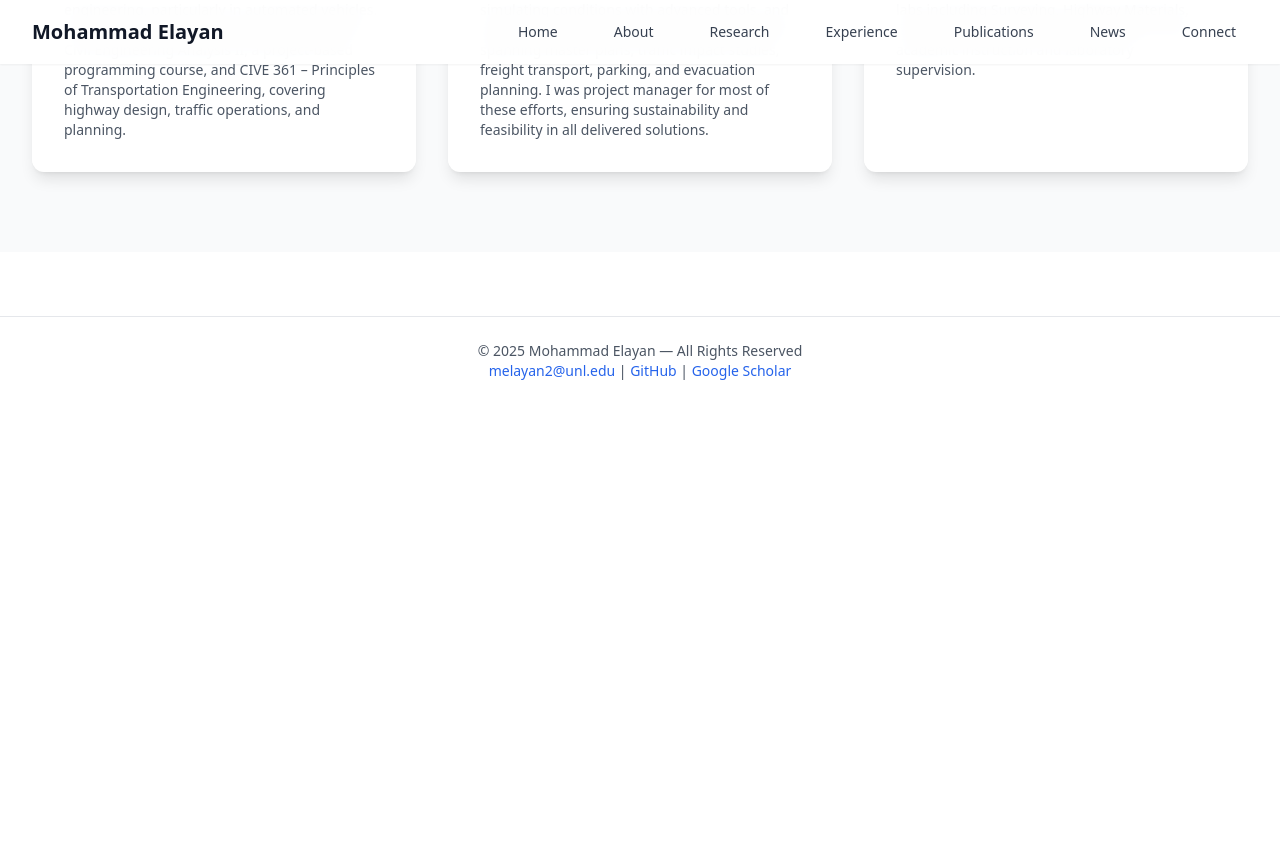
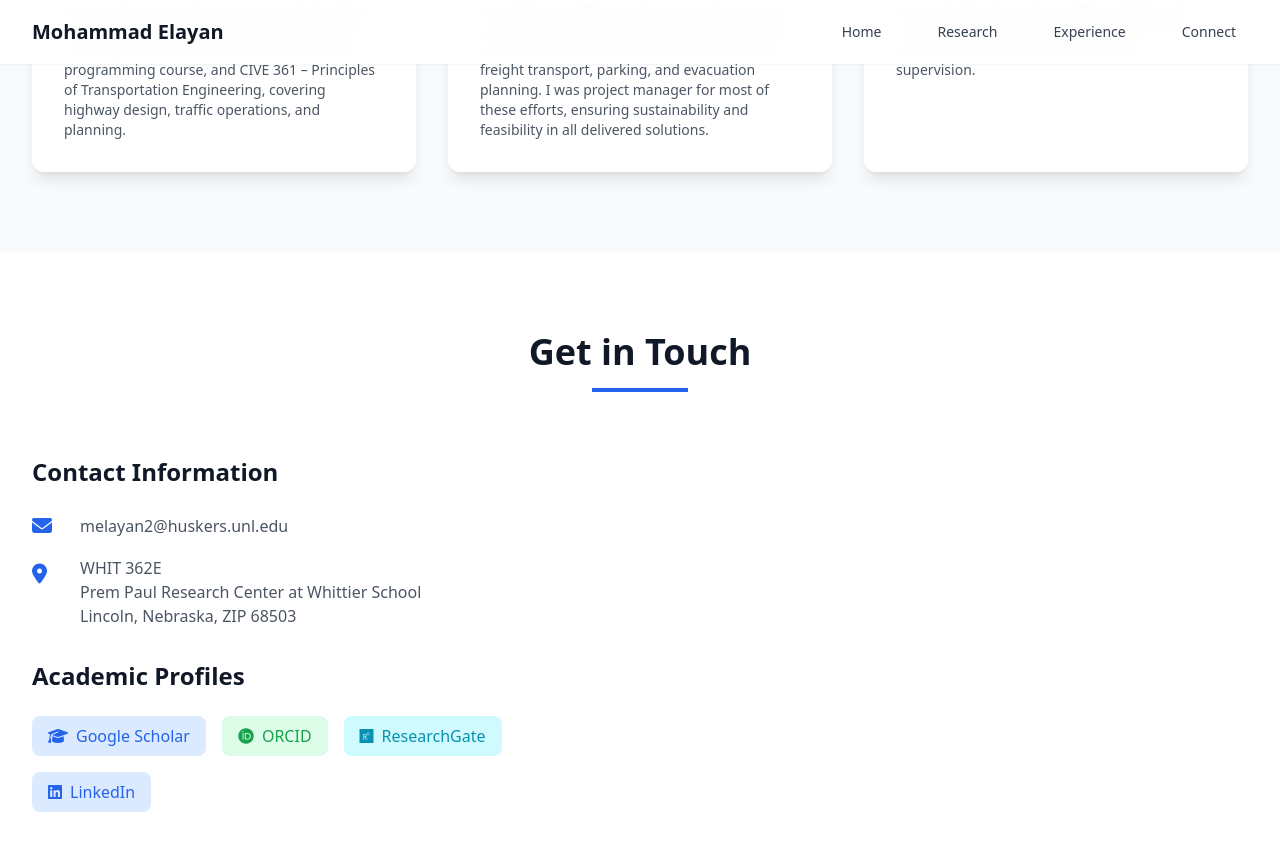
Before and after one commit to mselayan/mselayan.github.io, a Jekyll site: the page experience.html, which Jekyll copies as it is, in a window 1280 px wide and 900 px high, scrolled down 540 px. Shown: the top 851 px of the window. Built offline with Jekyll 4.4.1, drawn with Linux system fonts in a browser that asks for light colours; nearby versions of some CDN libraries; before the commit the page ends 945 px from its top, so only the background shows below that.

Commit message:
Update experience.html

```diff
--- a/experience.html
+++ b/experience.html
@@ -66,12 +66,9 @@
                 <div class="hidden md:block">
                     <div class="ml-10 flex items-baseline space-x-8">
                         <a href="index.html" class="nav-link text-gray-700 hover:text-blue-600 px-3 py-2 text-sm font-medium">Home</a>
-                        <a href="index.html" class="nav-link text-gray-700 hover:text-blue-600 px-3 py-2 text-sm font-medium">About</a>
-                        <a href="index.html" class="nav-link text-gray-700 hover:text-blue-600 px-3 py-2 text-sm font-medium">Research</a>
-                        <a href="experience.html" class="nav-link text-gray-700 hover:text-blue-600 px-3 py-2 text-sm font-medium">Experience</a>
-                        <a href="publications.html" class="nav-link text-gray-700 hover:text-blue-600 px-3 py-2 text-sm font-medium">Publications</a>
-                        <a href="index.html" class="nav-link text-gray-700 hover:text-blue-600 px-3 py-2 text-sm font-medium">News</a>
-                        <a href="index.html" class="nav-link text-gray-700 hover:text-blue-600 px-3 py-2 text-sm font-medium">Connect</a>
+                        <a href="research.html" class="nav-link text-gray-700 hover:text-blue-600 px-3 py-2 text-sm font-medium">Research</a>
+                        <a href="#experience" class="nav-link text-gray-700 hover:text-blue-600 px-3 py-2 text-sm font-medium">Experience</a>
+                        <a href="#connect" class="nav-link text-gray-700 hover:text-blue-600 px-3 py-2 text-sm font-medium">Connect</a>
                     </div>
                 </div>
                 <div class="md:hidden">
@@ -85,12 +82,9 @@
         <div id="mobile-menu" class="hidden md:hidden bg-white shadow-lg">
             <div class="px-2 pt-2 pb-3 space-y-1">
                 <a href="index.html" class="block px-3 py-2 text-gray-700 hover:text-blue-600">Home</a>
-                <a href="index.html#about" class="block px-3 py-2 text-gray-700 hover:text-blue-600">About</a>
-                <a href="index.html#research" class="block px-3 py-2 text-gray-700 hover:text-blue-600">Research</a>
-                <a href="publications.html" class="block px-3 py-2 text-gray-700 hover:text-blue-600">Publications</a>
+                <a href="research.html" class="block px-3 py-2 text-gray-700 hover:text-blue-600">Research</a>
                 <a href="experience.html" class="block px-3 py-2 text-gray-700 hover:text-blue-600">Experience</a>
-                <a href="index.html#news" class="block px-3 py-2 text-gray-700 hover:text-blue-600">News</a>
-                <a href="index.html#connect" class="block px-3 py-2 text-gray-700 hover:text-blue-600">Connect</a>
+                <a href="#connect" class="block px-3 py-2 text-gray-700 hover:text-blue-600">Connect</a>
             </div>
         </div>
     </nav>
@@ -154,6 +148,57 @@
       </div>
     </section>
 
+    <!-- Connect -->
+    <section id="connect" class="py-20 bg-white">
+        <div class="max-w-7xl mx-auto px-4 sm:px-6 lg:px-8">
+            <div class="text-center mb-16">
+                <h2 class="text-4xl font-bold text-gray-900 mb-4">Get in Touch</h2>
+                <div class="w-24 h-1 bg-blue-600 mx-auto"></div>
+            </div>
+            <div class="grid lg:grid-cols-2 gap-12">
+                <div>
+                    <h3 class="text-2xl font-semibold text-gray-900 mb-6">Contact Information</h3>
+                    <div class="space-y-4">
+                        <div class="flex items-center">
+                            <i class="fas fa-envelope text-blue-600 text-xl w-8"></i>
+                            <a href="mailto:melayan2@huskers.unl.edu" class="text-gray-600 hover:text-blue-600 ml-4">
+                                melayan2@huskers.unl.edu
+                            </a>
+                        </div>
+                        <div class="flex items-start">
+                            <i class="fas fa-map-marker-alt text-blue-600 text-xl w-8 mt-1"></i>
+                            <div class="text-gray-600 ml-4">
+                                WHIT 362E <br>
+                                Prem Paul Research Center at Whittier School <br>
+                                Lincoln, Nebraska, ZIP 68503
+                            </div>
+                        </div>
+                    </div>
+
+                    <h3 class="text-2xl font-semibold text-gray-900 mb-6 mt-8">Academic Profiles</h3>
+                    <div class="flex flex-wrap gap-4">
+                        <a href="https://scholar.google.com/citations?hl=en&user=4ypH5kAAAAAJ&view_op=list_works&sortby=pubdate" target="_blank" class="inline-flex items-center px-4 py-2 bg-blue-100 text-blue-600 rounded-lg hover:bg-blue-200 transition-colors">
+                            <i class="fas fa-graduation-cap mr-2"></i>
+                            Google Scholar
+                        </a>
+                        <a href="https://orcid.org/0009-0001-2562-5694" target="_blank" class="inline-flex items-center px-4 py-2 bg-green-100 text-green-600 rounded-lg hover:bg-green-200 transition-colors">
+                            <i class="fab fa-orcid mr-2"></i>
+                            ORCID
+                        </a>
+                        <a href="https://www.researchgate.net/profile/Mohammad-Elayan-2" target="_blank" class="inline-flex items-center px-4 py-2 bg-cyan-100 text-cyan-600 rounded-lg hover:bg-cyan-200 transition-colors">
+                            <i class="fab fa-researchgate mr-2"></i>
+                            ResearchGate
+                        </a>
+                        <a href="https://www.linkedin.com/in/mohammad-elayan-69096662" target="_blank" class="inline-flex items-center px-4 py-2 bg-blue-100 text-blue-600 rounded-lg hover:bg-blue-200 transition-colors">
+                            <i class="fab fa-linkedin mr-2"></i>
+                            LinkedIn
+                        </a>
+                    </div>
+                </div>
+
+            </div>
+        </div>
+    </section>
 
     <!-- Footer -->
     <footer class="bg-white text-gray-600 text-sm text-center py-6 border-t mt-16 fade-in stagger-4">
```
